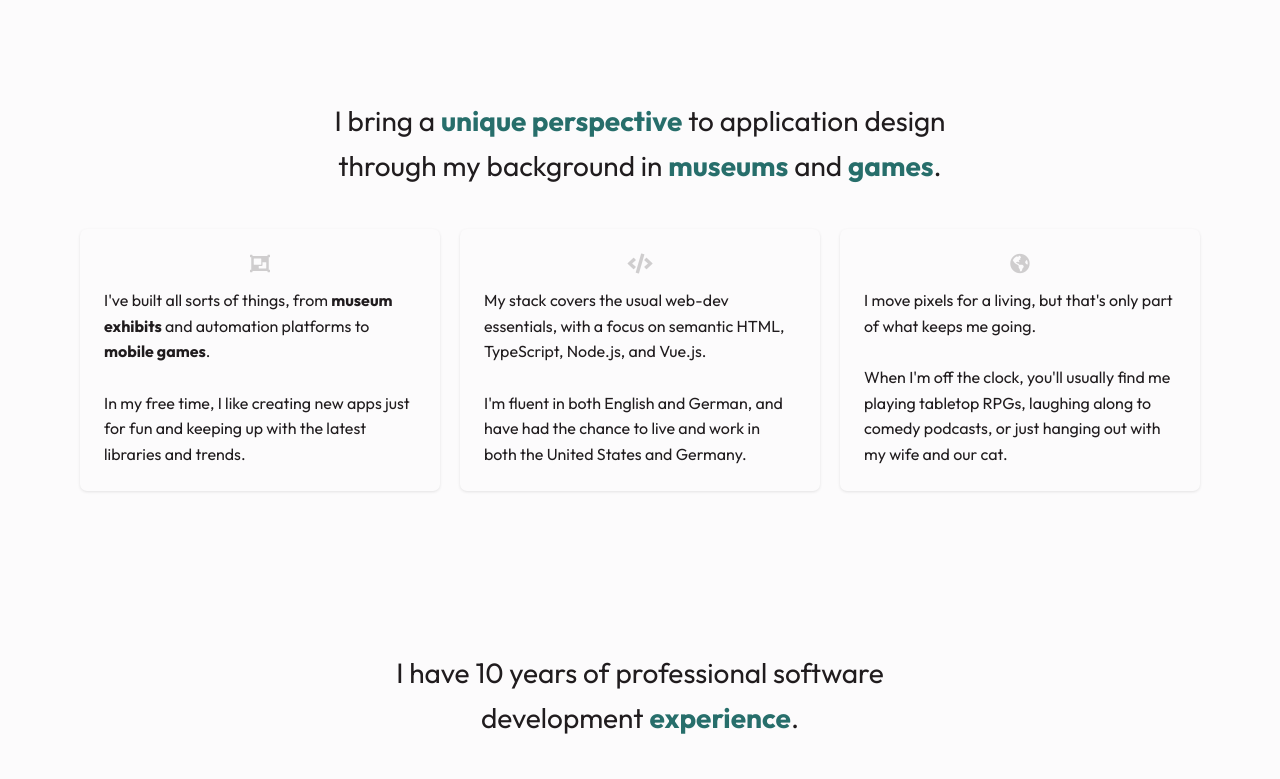
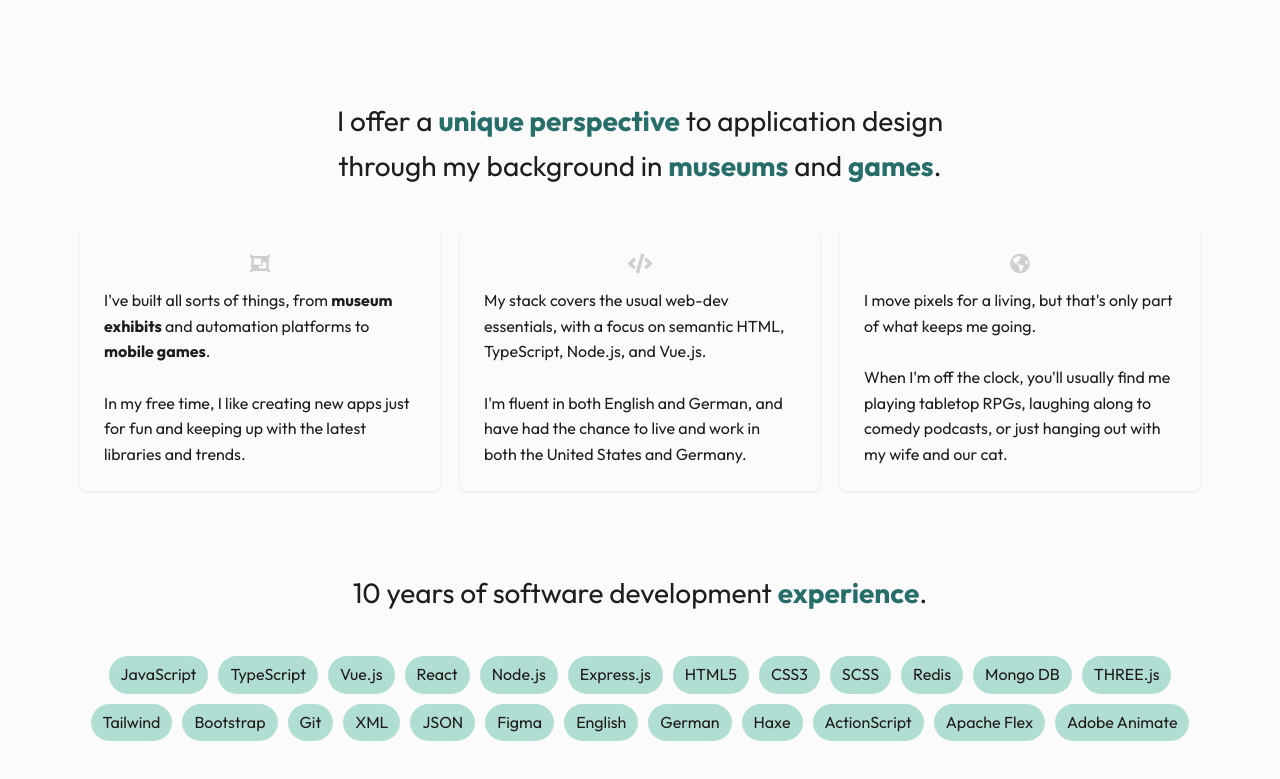
Before and after one commit to olinkirkland/olinkirkland.github.io, a Vue app: page / in a window 1280 px wide. Shown: the part 621-1400 px from the top of the page. Built offline with nearby package versions, Linux system fonts and the light colour scheme; a web font is replaced by a local one.

Commit message:
Update text in About and Skills components for clarity and consistency

```diff
--- a/src/components/About.vue
+++ b/src/components/About.vue
@@ -6,7 +6,7 @@
     />
     <section>
         <h2>
-            I bring a
+            I offer a
             <strong class="color-accent-4">unique perspective</strong> to
             application design through my background in
             <strong class="color-accent-4">museums</strong> and
--- a/src/components/Skills.vue
+++ b/src/components/Skills.vue
@@ -1,8 +1,7 @@
 <template>
     <section>
         <h2>
-            I have
-            {{ yearsSince2015 }} years of professional software development
+            {{ yearsSince2015 }} years of software development
             <strong class="color-accent-4">experience</strong>.
         </h2>
         <ul class="skills-list">
@@ -179,6 +178,8 @@
 
 <style lang="scss" scoped>
 section {
+    padding-top: 0;
+    padding-bottom: 8rem;
     display: flex;
     flex-direction: column;
     gap: 4rem;
```
